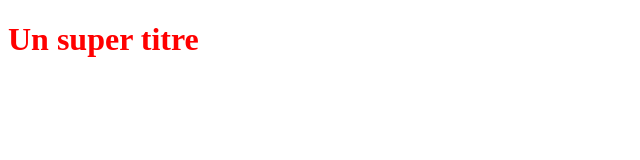
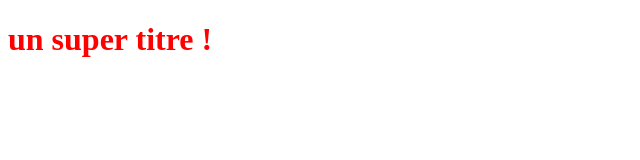
Before and after one commit to PAVEYRANNE-Amaury/OpenclassroomsProject, a plain HTML site: page index.html in a window 1280 px wide. Shown: the whole page, without its empty margins (0-640 px from the left). Drawn offline with Linux system fonts and the light colour scheme.

Commit message:
modification du titre

```diff
--- a/index.html
+++ b/index.html
@@ -5,6 +5,6 @@
    <link rel="stylesheet" type="text/css" href="styles.css">
 </head>
 <body>
-   <h1>Un super titre</h1>
+   <h1>un super titre !</h1>
 </body>
 </html>
```
